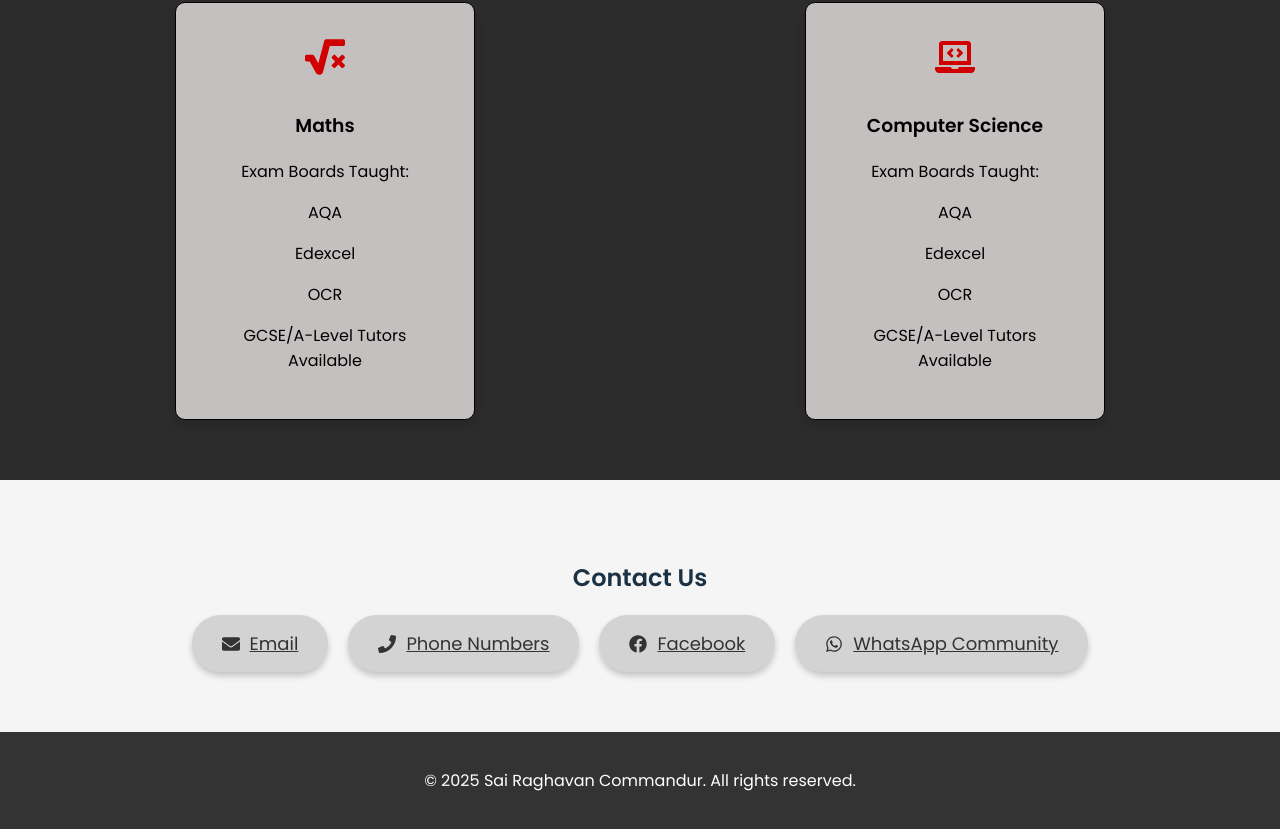
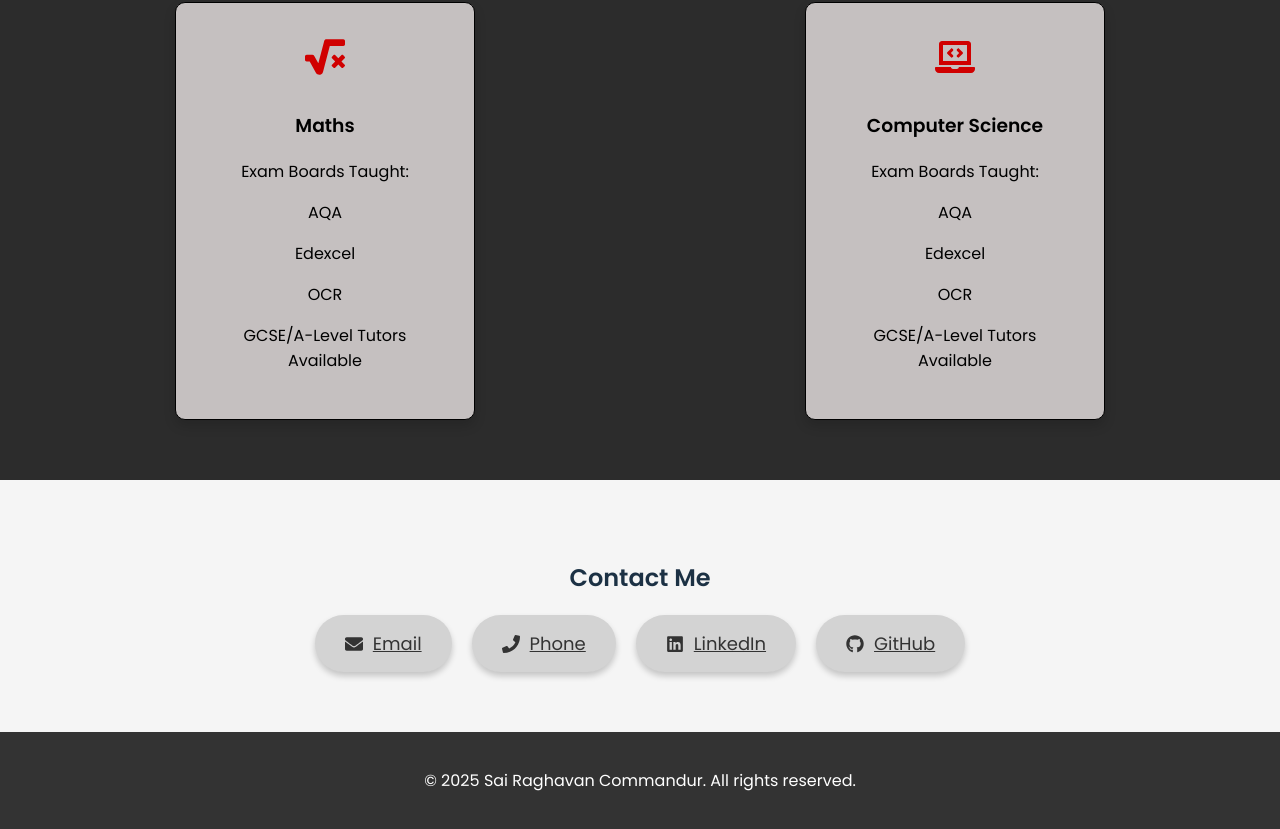
Before and after one commit to rxghavc/portfolio-website, a React (Create React App) app: page / in a window 1280 px wide. Shown: the part 2442-3271 px from the top of the page. Built offline with nearby package versions, Linux system fonts and the light colour scheme; the HTML template or start-up script is replaced by a standard one.

Commit message:
updated links and contact section

```diff
--- a/src/components/Contact.js
+++ b/src/components/Contact.js
@@ -1,6 +1,6 @@
 import React from 'react';
 import './Contact.css';
-import { FaEnvelope, FaPhone, FaFacebook, FaWhatsapp } from 'react-icons/fa';
+import { FaEnvelope, FaPhone, FaLinkedin, FaGithub } from 'react-icons/fa';
 
 const Contact = () => {
   const contactMethods = [
@@ -11,26 +11,26 @@ const Contact = () => {
     },
     {
       icon: <FaPhone />,
-      text: "Phone Numbers",
-      link: "tel:07933454109"
+      text: "Phone",
+      link: "tel:+447933454109"
     },
     {
-      icon: <FaFacebook />,
-      text: "Facebook",
-      link: "https://www.facebook.com",
+      icon: <FaLinkedin />,
+      text: "LinkedIn",
+      link: "https://linkedin.com/in/raghavcommandur",
       target: "_blank"
     },
     {
-      icon: <FaWhatsapp />,
-      text: "WhatsApp Community",
-      link: "https://www.whatsapp.com",
+      icon: <FaGithub />,
+      text: "GitHub",
+      link: "https://github.com/rxghavc",
       target: "_blank"
     }
   ];
 
   return (
     <section className="contact" id="contact">
-      <h2>Contact Us</h2>
+      <h2>Contact Me</h2>
       <div className="contact-buttons">
         {contactMethods.map((method, index) => (
           <a
--- a/src/components/Header.js
+++ b/src/components/Header.js
@@ -2,22 +2,21 @@ import React, { useState } from 'react';
 import './Header.css';
 import { FaAdjust } from 'react-icons/fa';
 
-// Use an absolute path for the logo
-const logo = '/assets/images/logo.png';
-
-const Header = ({ toggleTheme }) => {
+const Header = ({ toggleTheme, isDarkMode }) => {
   const [activeLink, setActiveLink] = useState('home');
 
   const handleNavClick = (section) => {
     setActiveLink(section);
-    const element = document.querySelector(`section#${section}`); // Select the section by ID
-    const elementPosition = element.getBoundingClientRect().top + window.pageYOffset; // Get the exact position of the section's outer edge
+    const element = document.querySelector(`section#${section}`);
+    const elementPosition = element.getBoundingClientRect().top + window.pageYOffset;
 
     window.scrollTo({
       top: elementPosition,
       behavior: 'smooth',
     });
   };
+
+  const logo = isDarkMode ? '/assets/images/logo-dark.png' : '/assets/images/logo.png';
 
   return (
     <>
```
Also changed, not shown: public/assets/images/logo.png (renamed from public/assets/images/favicon-32x32.png).
